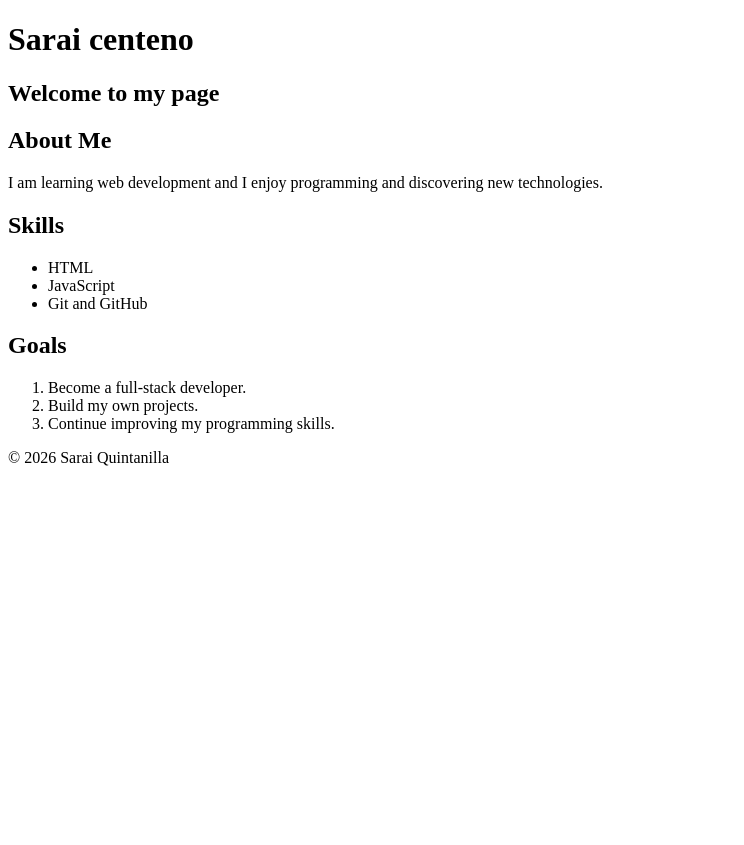
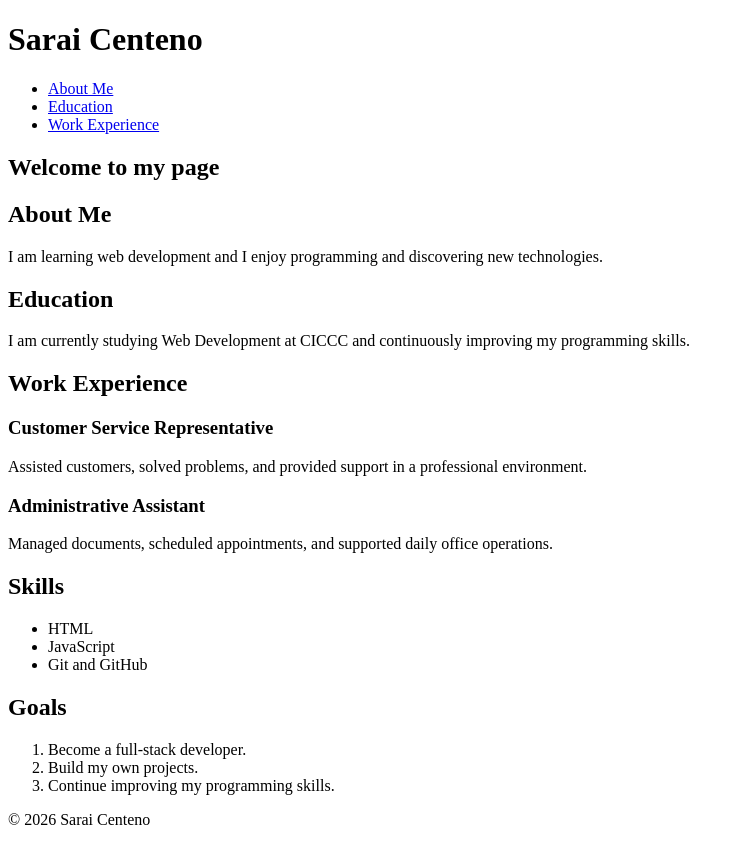
Before and after one commit to saraicenteno19-lang/w1d1-html, a website: page index.html in a window 1280 px wide. Shown: the whole page, without its empty margins (0-744 px from the left). Before the commit the page ends 800 px from the top, so only its background shows below. Drawn offline with Linux system fonts and the light colour scheme.

Commit message:
Complete W1D1 HTML page

```diff
--- a/index.html
+++ b/index.html
@@ -7,7 +7,15 @@
 </head>
 <body>
 
-    <h1>Sarai centeno </h1>
+    <h1>Sarai Centeno</h1>
+
+    <nav>
+        <ul>
+            <li><a href="#about">About Me</a></li>
+            <li><a href="#education">Education</a></li>
+            <li><a href="#work">Work Experience</a></li>
+        </ul>
+    </nav>
 
     <header>
         <h2>Welcome to my page</h2>
@@ -15,10 +23,31 @@
 
     <main>
 
-        <section>
+        <section id="about">
             <h2>About Me</h2>
             <p>
                 I am learning web development and I enjoy programming and discovering new technologies.
+            </p>
+        </section>
+
+        <section id="education">
+            <h2>Education</h2>
+            <p>
+                I am currently studying Web Development at CICCC and continuously improving my programming skills.
+            </p>
+        </section>
+
+        <section id="work">
+            <h2>Work Experience</h2>
+
+            <h3>Customer Service Representative</h3>
+            <p>
+                Assisted customers, solved problems, and provided support in a professional environment.
+            </p>
+
+            <h3>Administrative Assistant</h3>
+            <p>
+                Managed documents, scheduled appointments, and supported daily office operations.
             </p>
         </section>
 
@@ -43,7 +72,7 @@
     </main>
 
     <footer>
-        <p>© 2026 Sarai Quintanilla</p>
+        <p>© 2026 Sarai Centeno</p>
     </footer>
 
 </body>
```
Also changed, not shown: package.json (+152 -2 lines), 1 other file.
